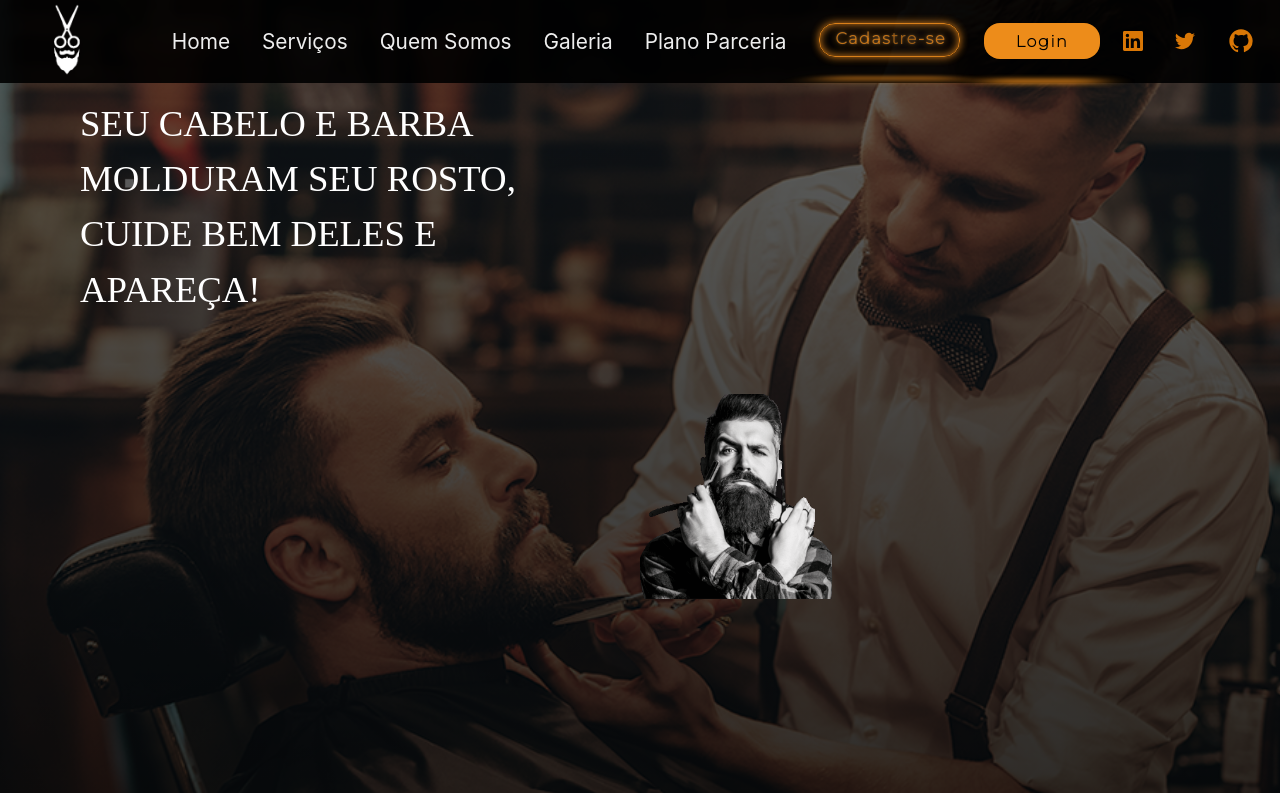
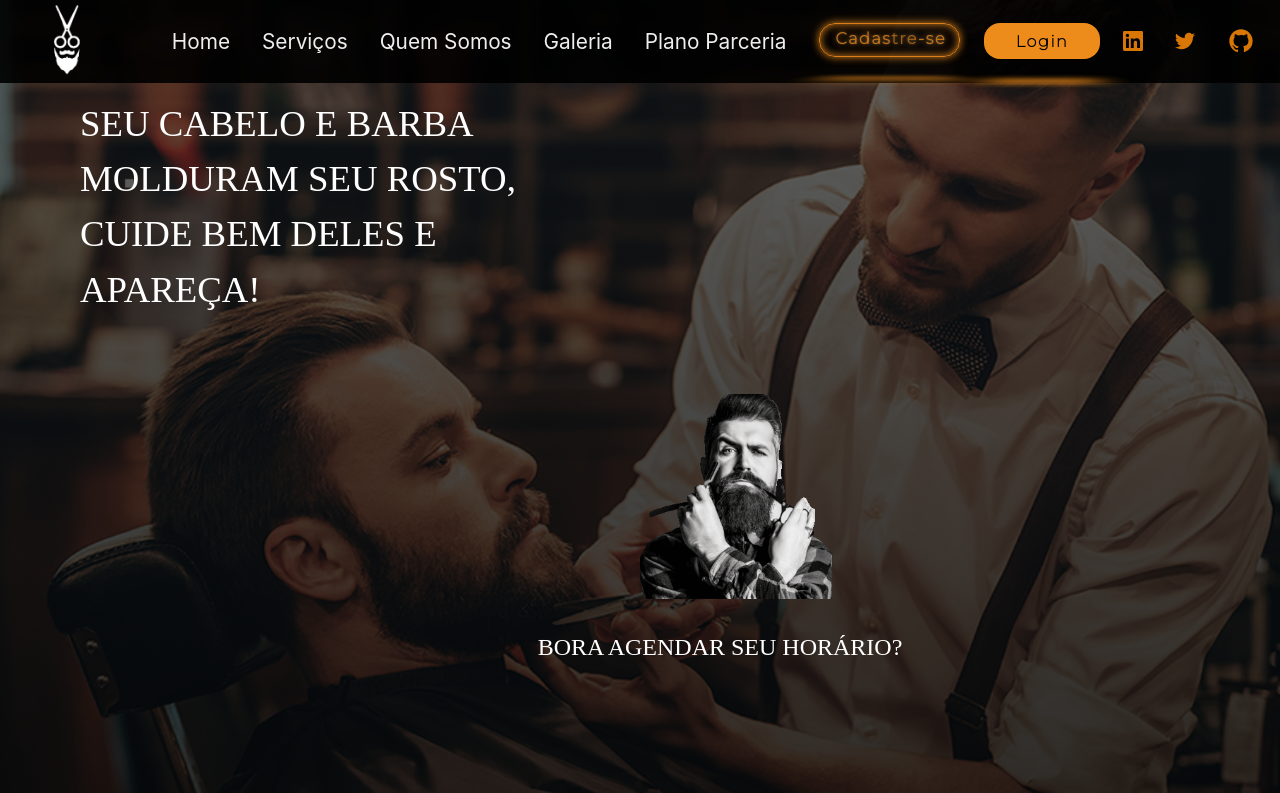
Before and after one commit to Felipediaslc/Barbearia-Strait-Front, a React (Create React App) app: page / in a window 1280 px wide. Shown: the top 793 px of the page. Built offline with nearby package versions, Linux system fonts and the light colour scheme; a web font is replaced by a local one.

Commit message:
refinamento v.22

```diff
--- a/src/Pages/Homee/Homee.css
+++ b/src/Pages/Homee/Homee.css
@@ -34,7 +34,7 @@
     align-items: flex-end;
     width: 50vw;
     margin-left: 21rem ;
-    padding: 17rem 0 0 8rem ;
+    padding: 7rem 0 0 8rem ;
 z-index: 1;
    color: white;
    font-family: 'Finger Paint', cursive;
```
